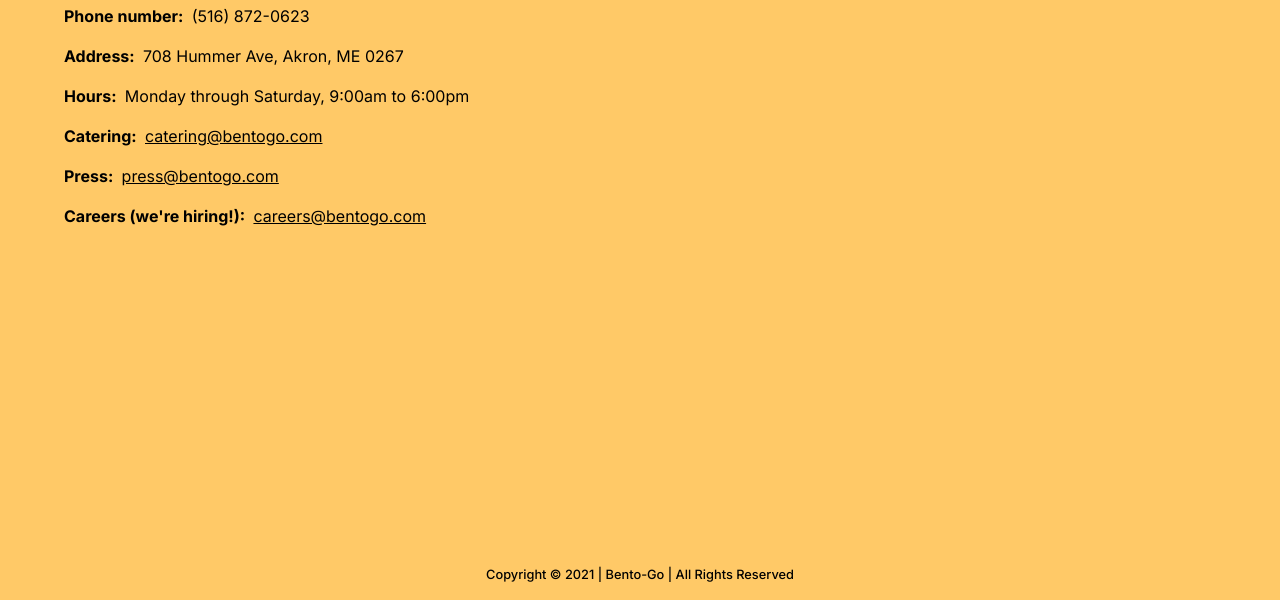
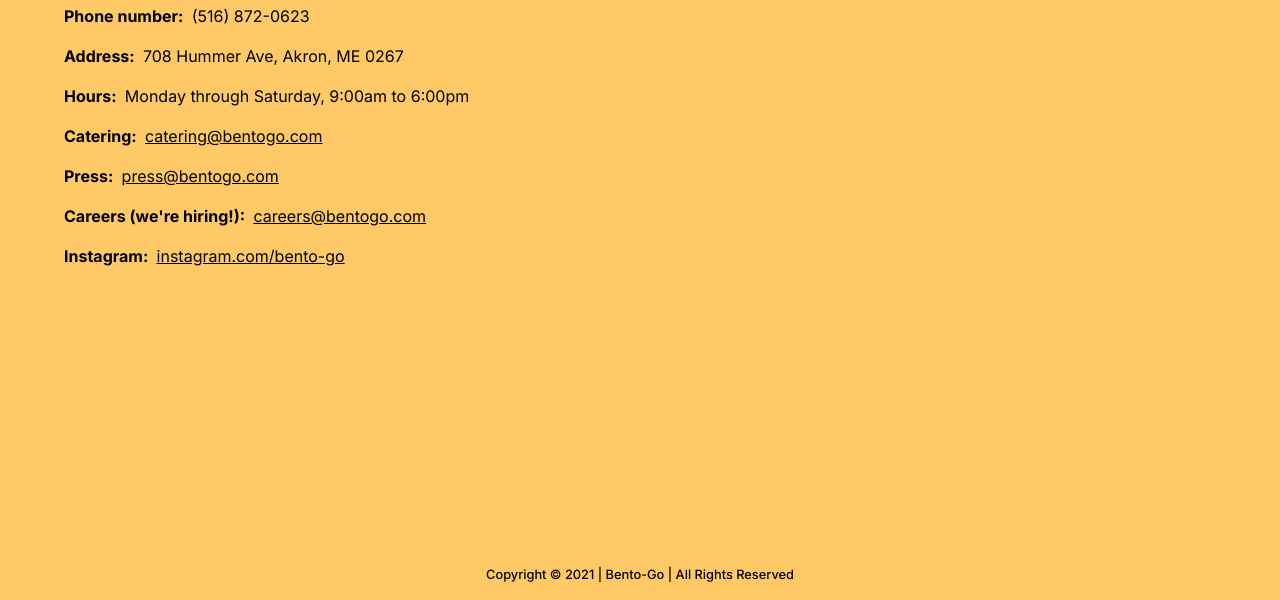
Before and after one commit to mmarat01/BizWebsite-COMP20, a plain HTML site: page pages/contact.html in a window 1280 px wide. Shown: the part 200-800 px from the top of the page. Drawn offline with Linux system fonts and the light colour scheme.

Commit message:
added 1 contact to contat us page

```diff
--- a/pages/contact.html
+++ b/pages/contact.html
@@ -66,6 +66,10 @@
             <strong>Careers (we're hiring!):&nbsp</strong>
             <a href="mailto:careers@bentogo.com">careers@bentogo.com</a>
         </p>
+        <p class="section-paragraph">
+            <strong>Instagram:&nbsp;</strong>
+            <a href="https://www.instagram.com/bento-go">instagram.com/bento-go</a>
+        </p>
       </div>
     </section>
     <footer id="footing">
```
